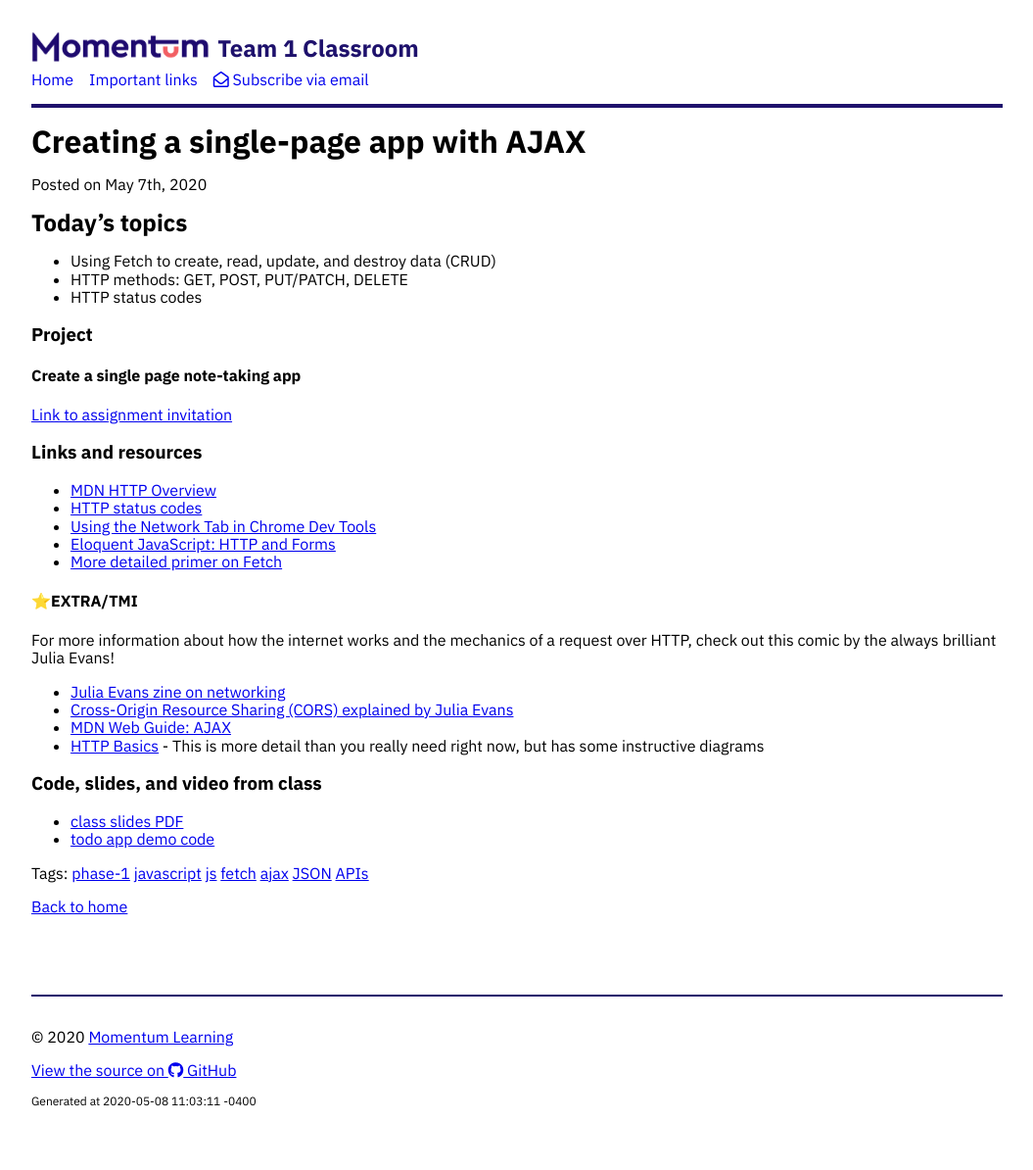
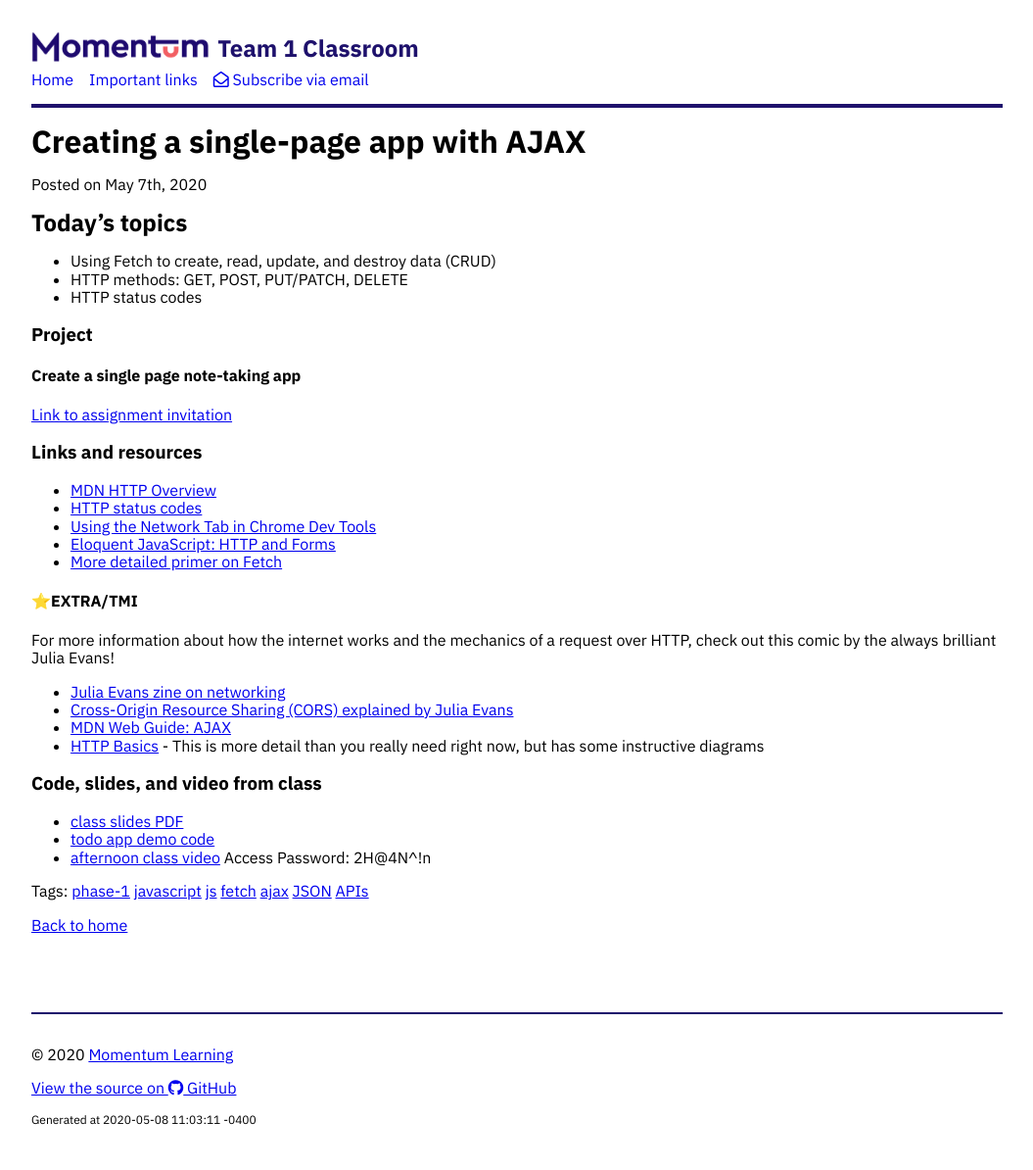
Before and after one commit to Momentum-Morehouse-2/Momentum-Morehouse-2.github.io, a Jekyll site: the page built from _posts/2020-05-07-js-ajax-app.md, in a window 1280 px wide. Shown: the whole page at 98% size, without its empty margins (112-1167 px from the left). Built offline with Jekyll 4.4.1, drawn with Linux system fonts in a browser that asks for light colours; nearby versions of some CDN libraries.

Commit message:
Add class video link

```diff
--- a/_posts/2020-05-07-js-ajax-app.md
+++ b/_posts/2020-05-07-js-ajax-app.md
@@ -35,3 +35,4 @@ For more information about how the internet works and the mechanics of a request
 
 - [class slides PDF](../slide-decks/js-ajax.pdf)
 - [todo app demo code](https://github.com/momentum-team-1/examples/tree/master/ajax--notes)
+- [afternoon class video](https://us02web.zoom.us/rec/share/1OIlCrTfyEROfbfix2TzRbMBF7X7T6a8gycd__UFnhxUEAmj0DeNKbAeigbqeKSu) Access Password: 2H@4N^!n
```
